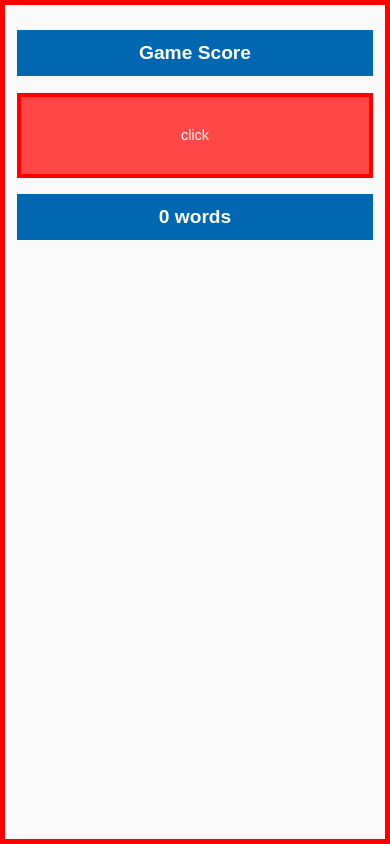
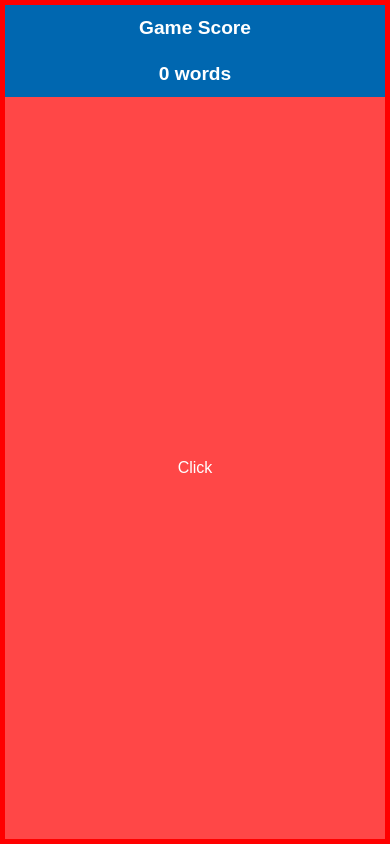
Before and after one commit to tus020191/project, a plain HTML site: page Game.html in a window 390 px wide. Drawn offline with Linux system fonts and the light colour scheme.

Commit message:
Update Game.html

```diff
--- a/Game.html
+++ b/Game.html
@@ -14,15 +14,14 @@
 
         html, body {
             height: 100%;
-    margin: 0;
-    padding: 0;
+            font-family: Arial, sans-serif;
+            background-color: #f9f9f9;
+        }
 
         body {
-    padding: 5vh 5vw;
-    font-family: Arial, sans-serif;
-    background-color: #f9f9f9;
-    border : 5px solid red ;
-    height : 100% ;
+            display: flex;
+            flex-direction: column;
+            border: 5px solid red;
         }
 
         /* Header */
@@ -34,27 +33,7 @@ h1 {
             font-size: 2rem;
         }
 
-/* Box Container */
-#box {
-    border: 0.5vh solid red;
-    width: 100%;
-    height: 15vh;
-    font-size: 1.25rem;
-    margin: 2vh 0;
-}
-
-/* Button */
-#btn-1 {
-    width: 100%;
-    height: 100%;
-    font-size: 1rem;
-    cursor: pointer;
-    background-color: #ff4747;
-    color: white;
-    border: none;
-}
-
-/* Paragraph Display */
+        /* Score Display */
         #par {
             text-align: center;
             background-color: #0067b0;
@@ -64,82 +43,64 @@ h1 {
             color: white;
         }
 
+        /* Box should take remaining space */
+        #box {
+            flex: 1; /* fills rest of the screen */
+            display: flex;
+        }
+
+        /* Button fills entire box */
+        #btn-1 {
+            width: 100%;
+            height: 100%;
+            font-size: 1.5rem;
+            cursor: pointer;
+            background-color: #ff4747;
+            color: white;
+            border: none;
+        }
+
         /* Responsive Tweaks */
         @media (max-width: 768px) {
-    body {
-        padding: 4vh 4vw;
-        height : 100% ;
-    }
-
             h1, #par {
                 font-size: 1.5rem;
                 padding: 0.75rem;
             }
-
-    #box {
-        height: 12vh;
-        font-size: 1.1rem;
-    }
-
-    #par {
-        font-size: 1.5rem;
+            #btn-1 {
+                font-size: 1.2rem;
             }
         }
 
         @media (max-width: 480px) {
-    body {
-        padding: 3vh 3vw;
-        height : 100% ;
-    }
-
             h1, #par {
                 font-size: 1.2rem;
             }
-
-    #box {
-        height: 10vh;
+            #btn-1 {
                 font-size: 1rem;
             }
-
-    #btn-1 {
-        font-size: 0.9rem;
         }
-
-    #par {
-        font-size: 1.2rem;
-    }
-    }
-
-
     </style>
 </head>
 
 <body>
-
     <h1>Game Score</h1>
 
-    <div id="box" >
-        <button id="btn-1">
-            click
-        </button>
+    <p id="par">
+        <span id="word">0</span> words
+    </p>
+
+    <div id="box">
+        <button id="btn-1">Click</button>
     </div>
 
-    <p id="par">
-        <span id="word"> 0</span> words
-
-    </p>
-
-
-
     <script>
-
         let btn = document.querySelector("#btn-1");
         let word = document.querySelector("#word");
-    let counter = 0 ;
+        let counter = 0;
 
-    document.body.addEventListener("click", function(){
-
-        word.textContent  = (++counter)  ;
+        // Only button clicks count
+        btn.addEventListener("click", function() {
+            word.textContent = (++counter);
         });
     </script>
 </body>
```
Lines whose indentation alone changed are shown as unchanged.
